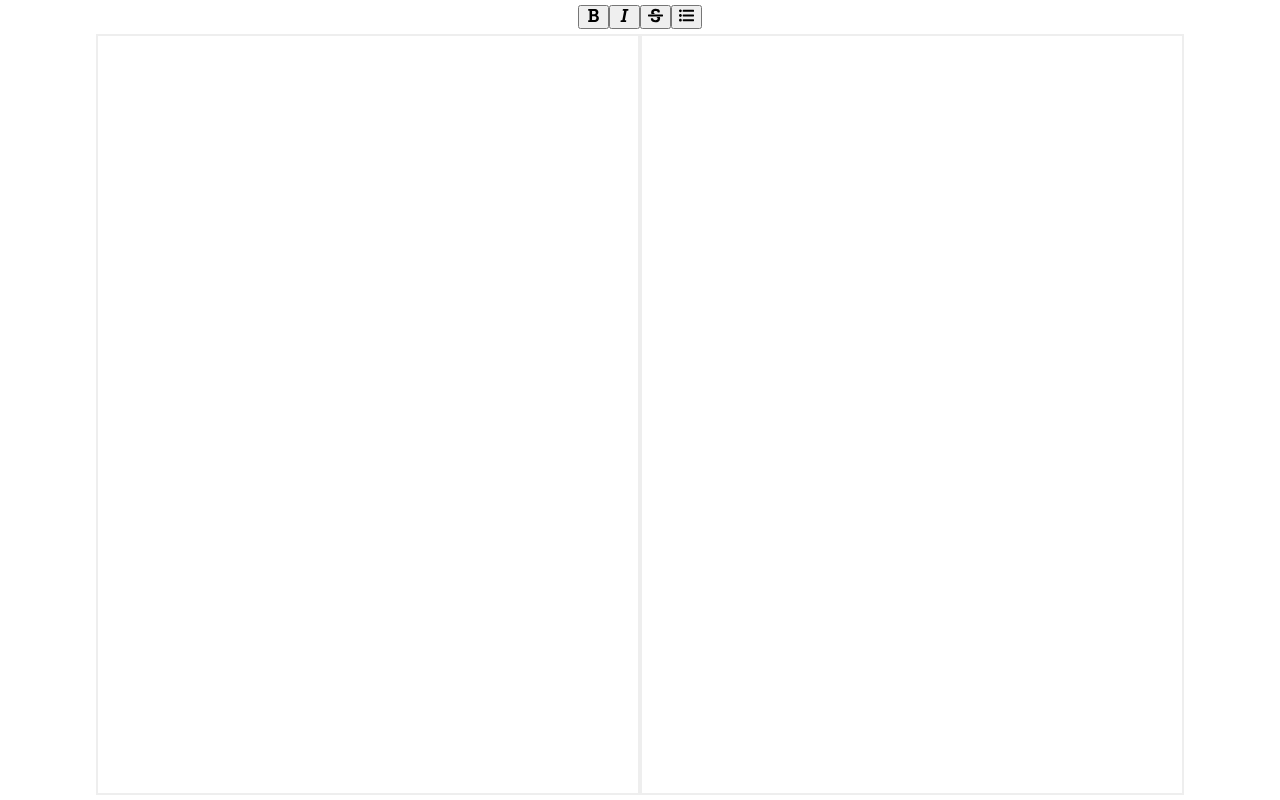
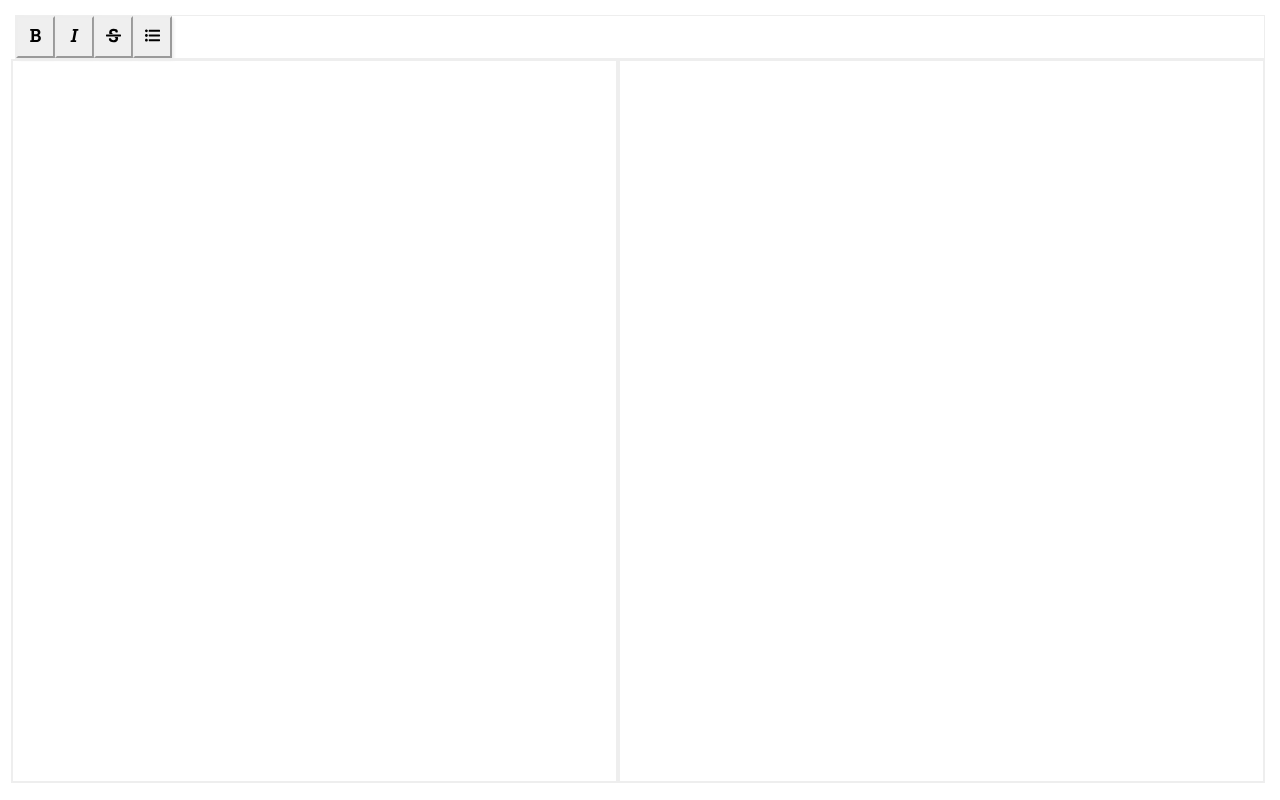
Before and after one commit to ko06/tuvaEditor, a React (Create React App) app: page / in a window 1280 px wide. Built offline with nearby package versions, Linux system fonts and the light colour scheme.

Commit message:
improved UI

```diff
--- a/src/App.scss
+++ b/src/App.scss
@@ -1,5 +1,11 @@
+// variable
+$primary-border: #eee;
+$sm-padding: 15px;
+$lg-padding: 20px;
+
 .App {
   text-align: center;
+  padding: $sm-padding;
 }
 
 .tuva-editor-toolbar {
@@ -8,11 +14,17 @@
   ol,
   li {
     list-style: none;
+
+    button {
+      padding: 10px;
+      border-color: $primary-border;
+      box-shadow: 2px 2px 3px $primary-border;
+    }
   }
 
   ul {
     display: flex;
-    justify-content: center;
+    justify-content: flex-start;
     flex-direction: row;
     margin: 0;
     padding: 0;
@@ -21,7 +33,7 @@
 
 .tuva-container {
   display: flex;
-  align-items: center;
+  align-items: normal;
   justify-content: center;
 }
 
@@ -30,21 +42,36 @@
   justify-content: flex-end;
   flex-direction: column;
   align-items: end;
+}
 
-}
+// .tuva-editor-toolbar, .tuva-container{
+//   margin: 0 10%;
+// }
 
 .tuva-editor,
 .preview {
-  min-height: calc(100vh - 83px);
-  padding: 20px;
-  border: 2px solid #eee;
-  width: 500px;
+  padding: $lg-padding;
+  border: 2px solid $primary-border;
   text-align: left;
   word-break: break-all;
+  min-height: calc(100vh - 120px);
+}
+
+.preview,
+.tuva-editor-container {
+  width: calc(50% - #{$sm-padding});
+}
+
+.tuva-editor {
+  width: calc(100% - #{2 * $lg-padding});
+  &:focus {
+    outline: none;
+  }
 }
 
 .tuva-editor-toolbar {
-  padding: 5px 0;
+  padding: 0;
+  border: 1px solid $primary-border;
 
   button {
     &:hover {
```
